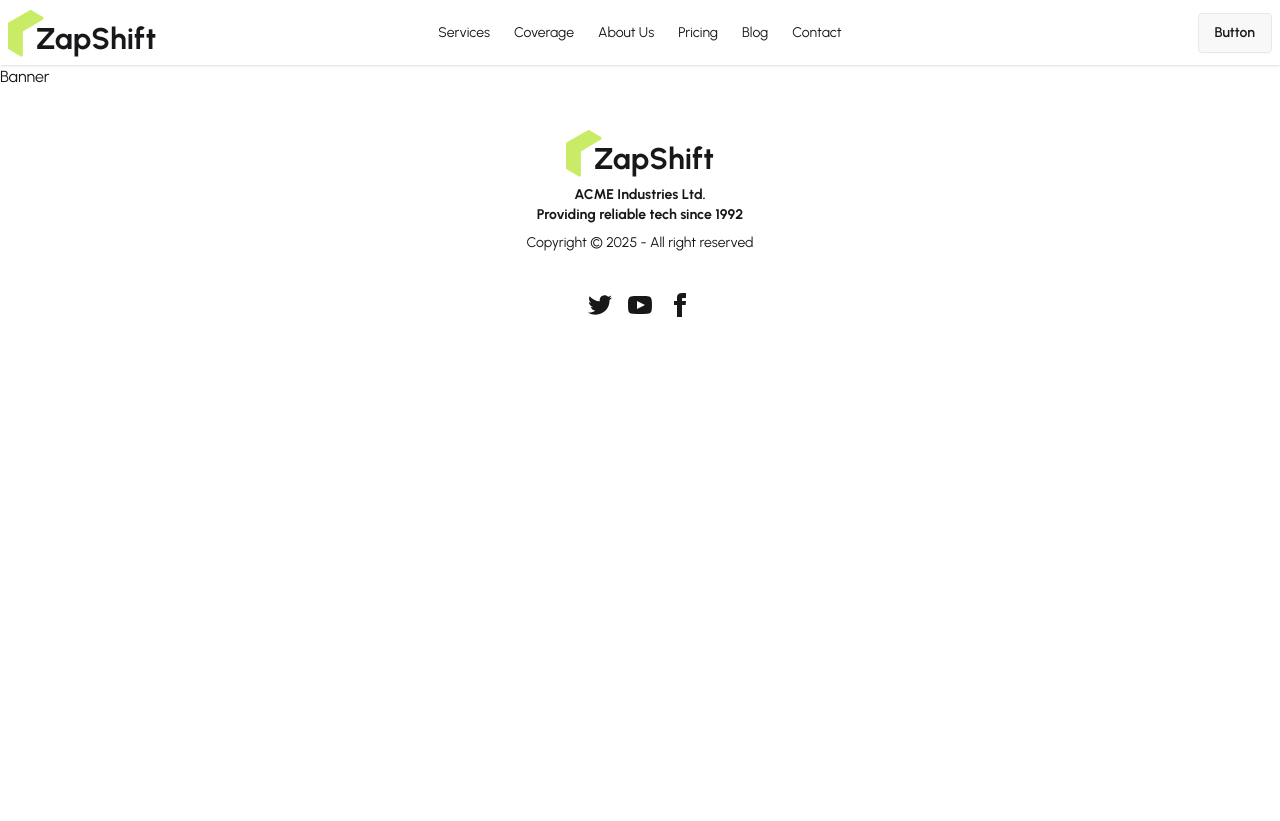
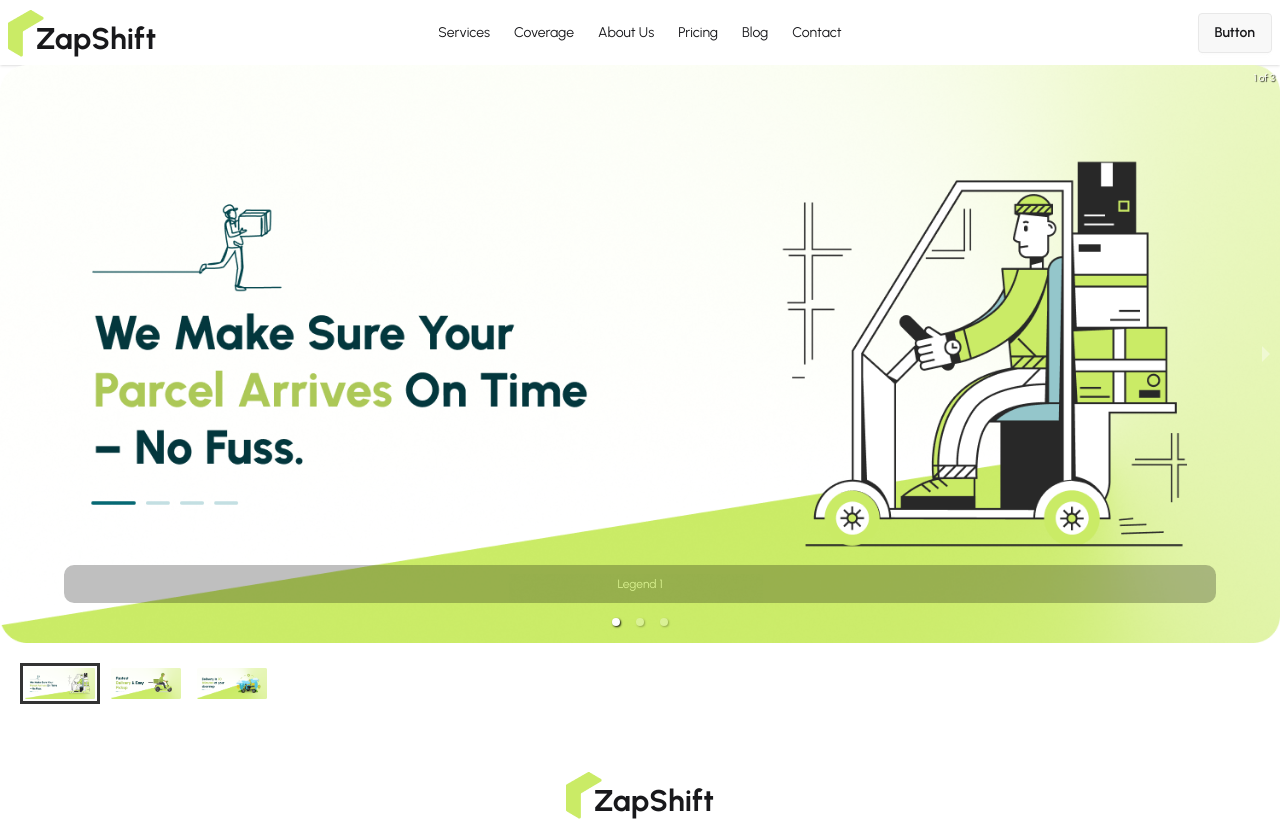
Before and after one commit to ashiqur0/zap-shift-client, a React (Vite) app: page / in a window 1280 px wide. Shown: the top 821 px of the page. Before the commit the page ends 800 px from the top, so only its background shows below. Built offline with nearby package versions, Linux system fonts and the light colour scheme.

Commit message:
Banner: Added Carousel Slide Images to Banner Component

```diff
--- a/src/pages/Home/Banner/Banner.jsx
+++ b/src/pages/Home/Banner/Banner.jsx
@@ -1,10 +1,26 @@
 import React from 'react';
+import "react-responsive-carousel/lib/styles/carousel.min.css";
+import { Carousel } from 'react-responsive-carousel';
+import bannerImage1 from '../../../assets/banner/banner1.png'
+import bannerImage2 from '../../../assets/banner/banner2.png'
+import bannerImage3 from '../../../assets/banner/banner3.png'
 
 const Banner = () => {
     return (
-        <div>
-            <h1>Banner</h1>
-        </div>
+        <Carousel>
+            <div>
+                <img src={bannerImage1} />
+                <p className="legend">Legend 1</p>
+            </div>
+            <div>
+                <img src={bannerImage2} />
+                <p className="legend">Legend 2</p>
+            </div>
+            <div>
+                <img src={bannerImage3} />
+                <p className="legend">Legend 3</p>
+            </div>
+        </Carousel>
     );
 };
 
```
